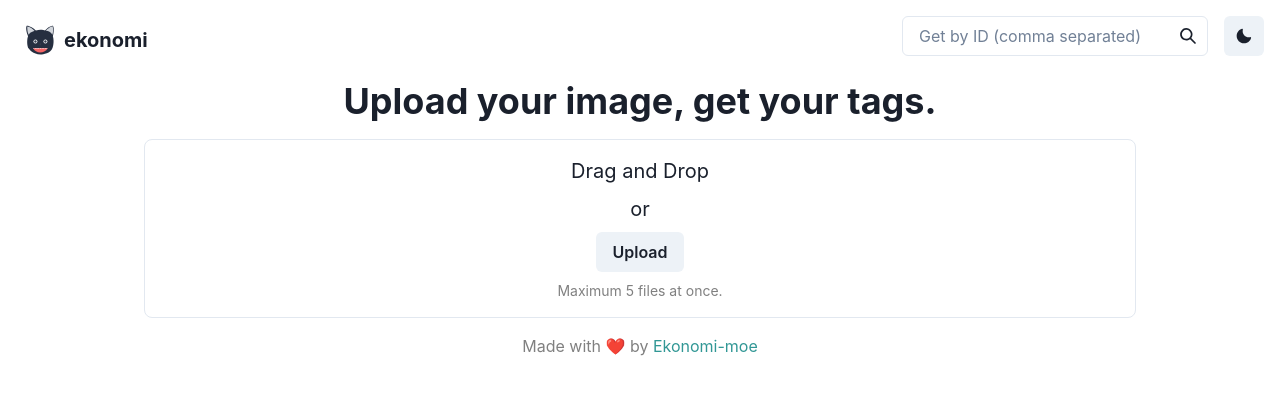
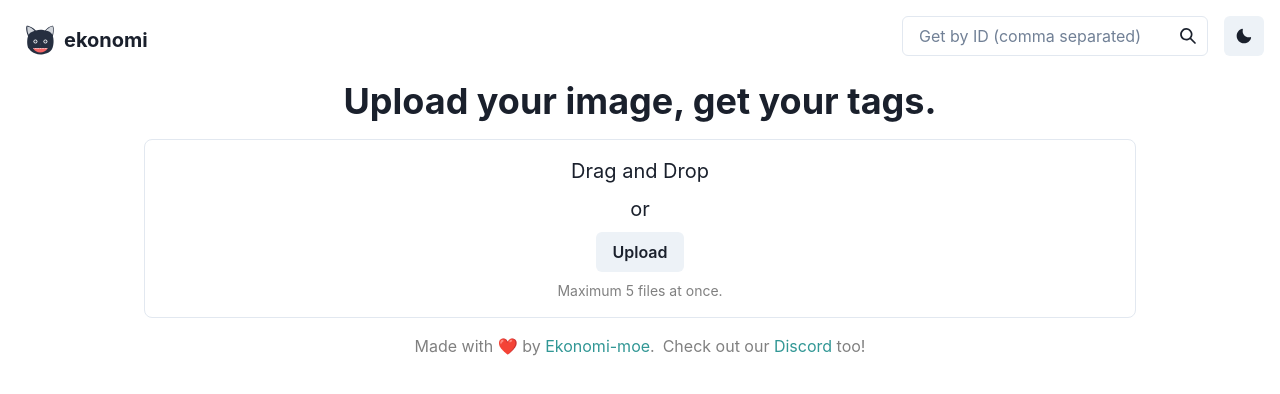
Before and after one commit to Ekonomi-moe/ekonomi-frontend, a Next.js app: page / in a window 1280 px wide. Shown: the top 394 px of the page. Built offline with nearby package versions, Linux system fonts and the light colour scheme.

Commit message:
📝 chore: we have discord!

```diff
--- a/components/footer.tsx
+++ b/components/footer.tsx
@@ -1,4 +1,4 @@
-import { Container, Center, Text } from '@chakra-ui/react'
+import { Container, Center, Text, HStack } from '@chakra-ui/react'
 import Link from 'next/link'
 import React from 'react'
 
@@ -6,6 +6,7 @@ const Footer = () => (
   <footer>
     <Container maxW='container.lg' p='4'>
       <Center>
+        <HStack>
           <Text color='GrayText'>
             Made with ❤️ by{' '}
             <Link href='https://github.com/Ekonomi-moe'>
@@ -21,7 +22,26 @@ const Footer = () => (
                 Ekonomi-moe
               </Text>
             </Link>
+            .
           </Text>
+          <Text color='GrayText'>
+            Check out our{' '}
+            <Link href='https://discord.gg/fPsRMgR3xy'>
+              <Text
+                as='span'
+                color='teal.500'
+                cursor='pointer'
+                _hover={{
+                  color: 'teal.600',
+                  transition: 'color 150ms ease-in-out'
+                }}
+                transition='color 150ms ease-in-out'>
+                Discord
+              </Text>
+            </Link>{' '}
+            too!
+          </Text>
+        </HStack>
       </Center>
     </Container>
   </footer>
```
Also changed, not shown: 1 other file (tests, documents, lock files or other folders). Lines whose indentation alone changed are shown as unchanged.
